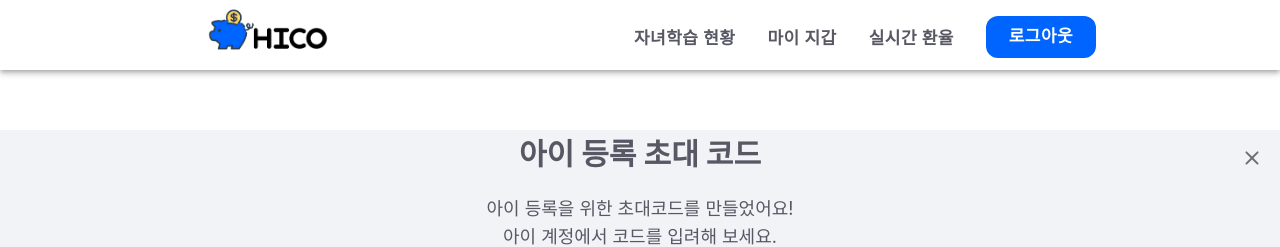
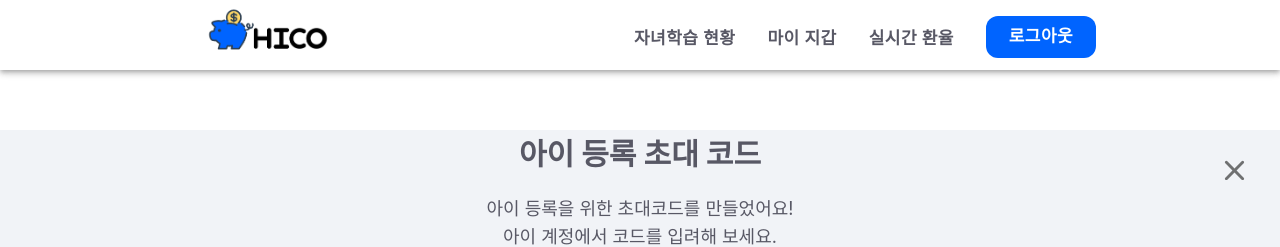
Before and after one commit to 22-bottle/ssafy_specific_pjt, a React (Create React App) app in the folder front/: page /mainparent/childadd in a window 1280 px wide. Shown: the top 247 px of the page. Built offline with nearby package versions, Linux system fonts and the light colour scheme.

Commit message:
desgin: 닫기 버튼

```diff
--- a/front/src/components/mainparent/ChildAdd.tsx
+++ b/front/src/components/mainparent/ChildAdd.tsx
@@ -1,13 +1,17 @@
-import React, { useState } from 'react'
+import React from 'react'
 import Button from '@mui/material/Button'
 import IconButton from '@mui/material/IconButton'
 import CloseRoundedIcon from '@mui/icons-material/CloseRounded'
 import styles from './childadd.module.css'
 
-const Childadd: React.FC = () => {
-  // 닫기 버튼
-  const [open, setOpen] = useState(true) // 모달 열림 상태 관리
-  const handleClose = () => setOpen(false) // 모달 닫기
+// 닫기 버튼
+interface ChildAddProps {
+  handleClose: () => void
+}
+
+const ChildAdd: React.FC<ChildAddProps> = ({ handleClose }) => {
+  // const [open, setOpen] = useState(true) // 모달 열림 상태 관리
+  // const handleClose = () => setOpen(false) // 모달 닫기
 
   // 초대코드 저장 변수
   const registCode = '52qpt2'
@@ -25,14 +29,24 @@ const Childadd: React.FC = () => {
   return (
     <div className={styles.container}>
       {/* 닫기 버튼 */}
-      <div className={styles.closeButton}>
+      <IconButton
+        onClick={handleClose}
+        sx={{
+          position: 'absolute',
+          top: '15px',
+          right: '20px',
+        }}
+      >
+        <CloseRoundedIcon sx={{ fontSize: '35px' }} />
+      </IconButton>
+      {/* <div className={styles.closeButton}>
         <IconButton
           onClick={handleClose}
           sx={{ position: 'absolute', top: '8px', right: '8px' }}
         >
           <CloseRoundedIcon />
         </IconButton>
-      </div>
+      </div> */}
 
       {/* 설명 */}
       <div className={styles.maintext}>아이 등록 초대 코드</div>
@@ -102,4 +116,4 @@ const Childadd: React.FC = () => {
   )
 }
 
-export default Childadd
+export default ChildAdd
```
